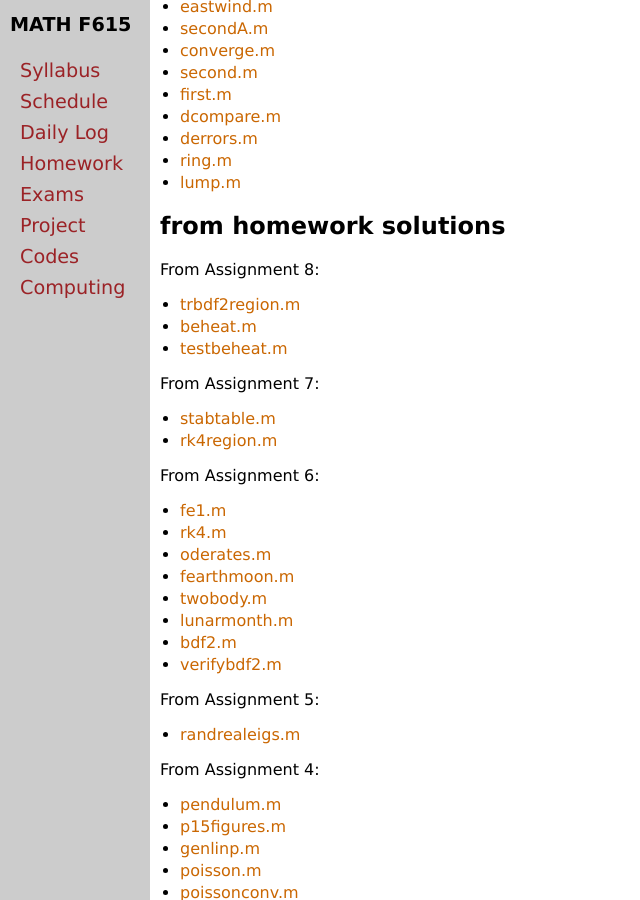
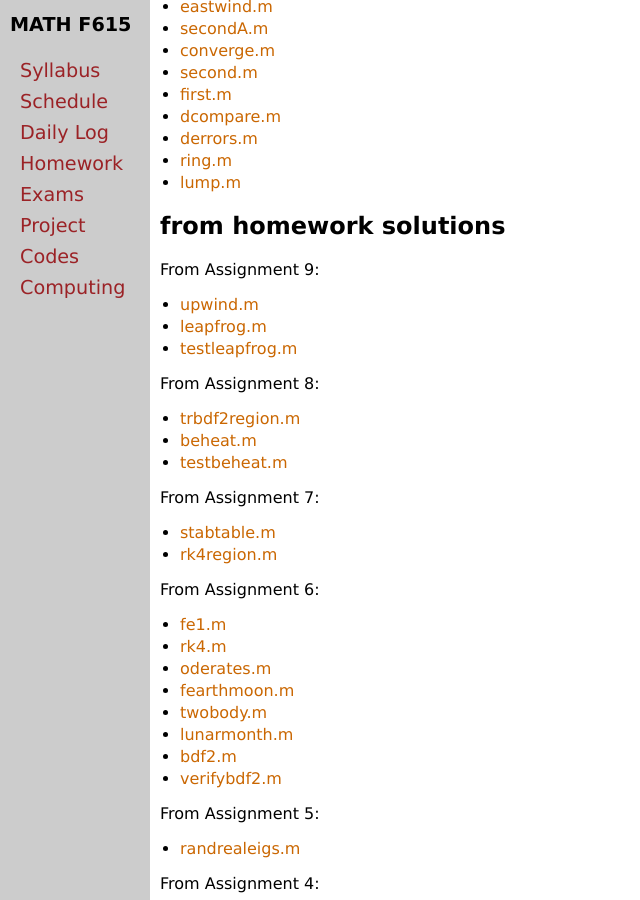
Before and after one commit to bueler/nade, a Jekyll site: the page built from codes.md, in a window 1280 px wide and 900 px high, scrolled down 441 px. Shown: the whole window, without its empty margins (0-640 px from the left). Built offline with Jekyll 4.4.1, drawn with Linux system fonts in a browser that asks for light colours.

Commit message:
post codes from A9 solutions

```diff
--- a/codes.md
+++ b/codes.md
@@ -30,6 +30,12 @@ The first block of codes comes from examples used in lecture as demonstrations,
   * [lump.m](assets/codes/S25/lump.m)
 
 ## from homework solutions
+
+From Assignment 9:
+
+  * [upwind.m](assets/codes/S25/upwind.m)
+  * [leapfrog.m](assets/codes/S25/leapfrog.m)
+  * [testleapfrog.m](assets/codes/S25/testleapfrog.m)
 
 From Assignment 8:
 
```
Also changed, not shown: 3 other files.
